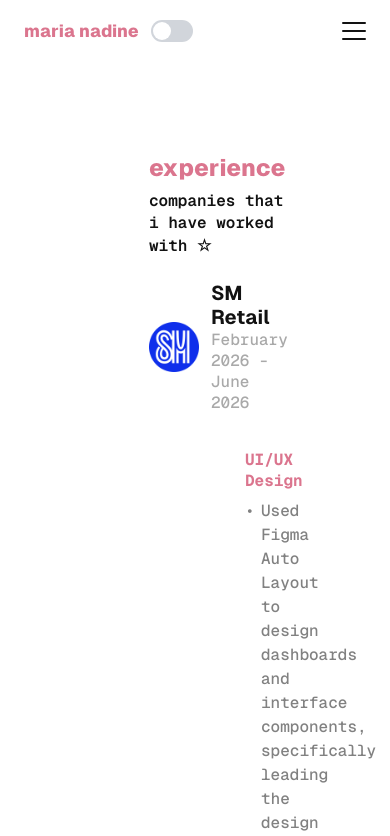
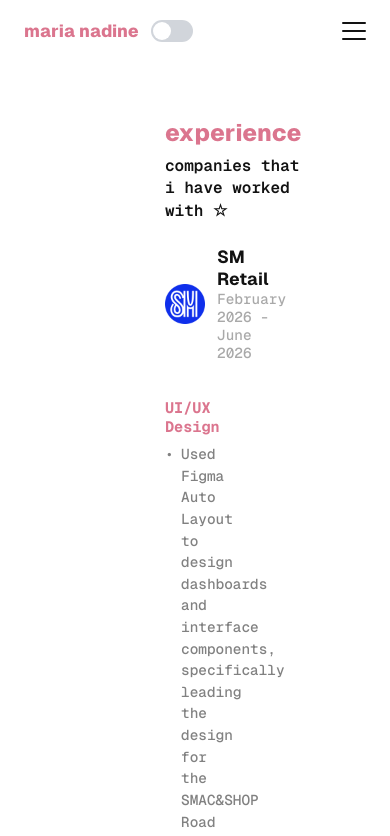
Before and after one commit to marianadine/mariafaye2026, a React (Vite) app: page /exp in a window 390 px wide. Shown: the top 836 px of the page. Built offline with nearby package versions, Linux system fonts and the light colour scheme; a web font is replaced by a local one.

Commit message:
Experience Page Responsive

```diff
--- a/src/styles/experience.css
+++ b/src/styles/experience.css
@@ -8,6 +8,8 @@
     width: 100%;
     max-width: 1200px;
     margin: 75px auto 100px auto;
+    padding: 0 24px;
+    box-sizing: border-box;
 }
 
 .experience-list {
@@ -25,6 +27,7 @@
     display: flex;
     flex-direction: column;
     gap: 1rem;
+    width: 100%;
 }
 
 .card-header {
@@ -37,6 +40,7 @@
     width: 50px;
     height: 50px;
     object-fit: contain;
+    flex-shrink: 0;
 }
 
 .company-meta {
@@ -115,3 +119,55 @@
     border: none;
     border-top: 1px solid var(--box-stroke);
 }
+
+/* ==========================================================================
+   5. MEDIA QUERIES (RESPONSIVE BREAKPOINTS)
+   ========================================================================== */
+
+@media (max-width: 1024px) {
+    .roles-container {
+        padding-left: 3.75rem;
+    }
+}
+
+@media (max-width: 768px) {
+    .exp-container {
+        margin: 40px auto 60px auto;
+        padding: 0 16px;
+    }
+
+    .roles-container {
+        padding-left: 0;
+    }
+
+    .company-name {
+        font-size: 1.1rem;
+    }
+
+    .experience-period {
+        font-size: 0.9rem;
+    }
+
+    .role-title {
+        font-size: 0.95rem;
+    }
+
+    .role-bullets li {
+        font-size: 0.9rem;
+    }
+
+    .section-divider {
+        margin: 2rem 0;
+    }
+}
+
+@media (max-width: 480px) {
+    .company-logo {
+        width: 40px;
+        height: 40px;
+    }
+
+    .experience-list {
+        gap: 1.75rem;
+    }
+}
```
